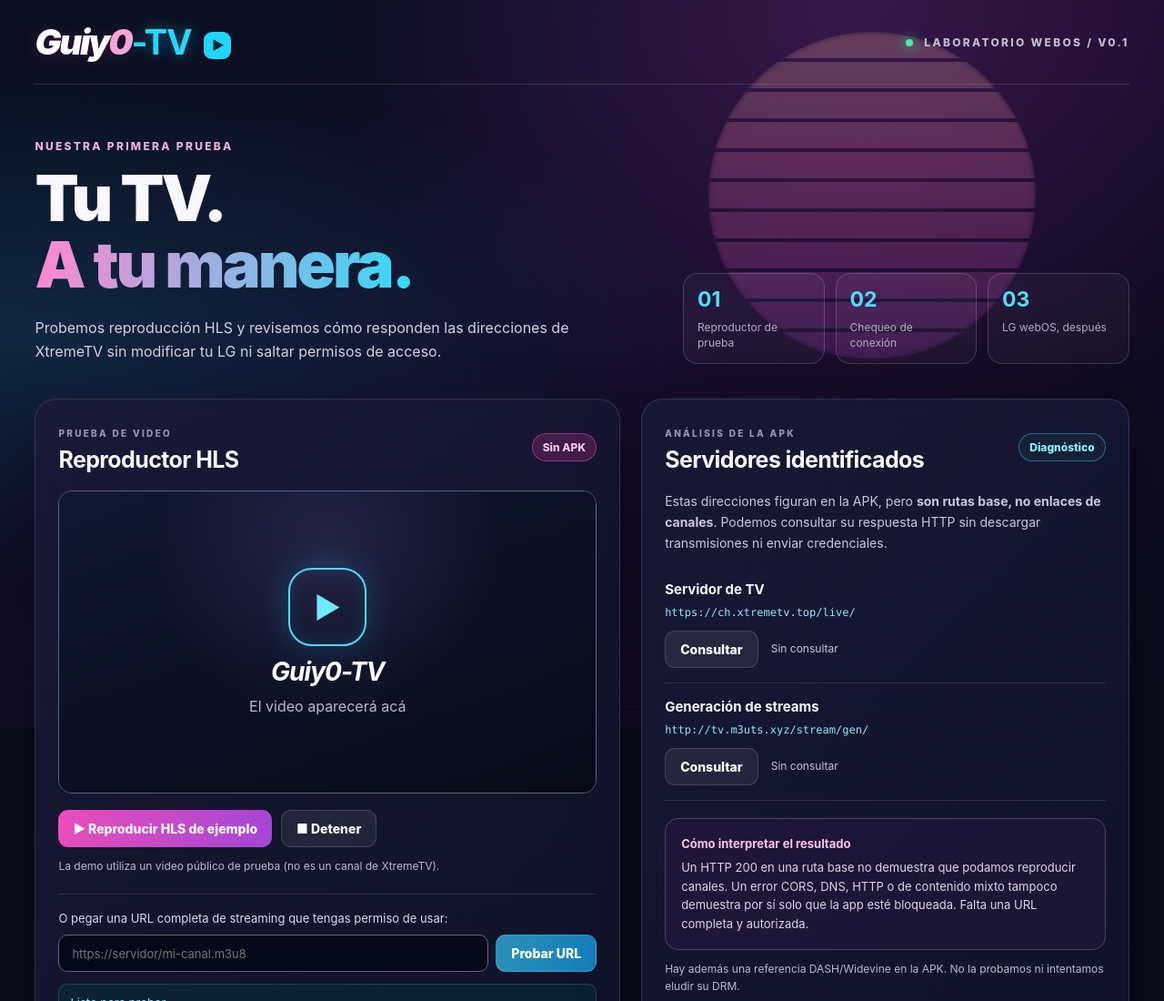
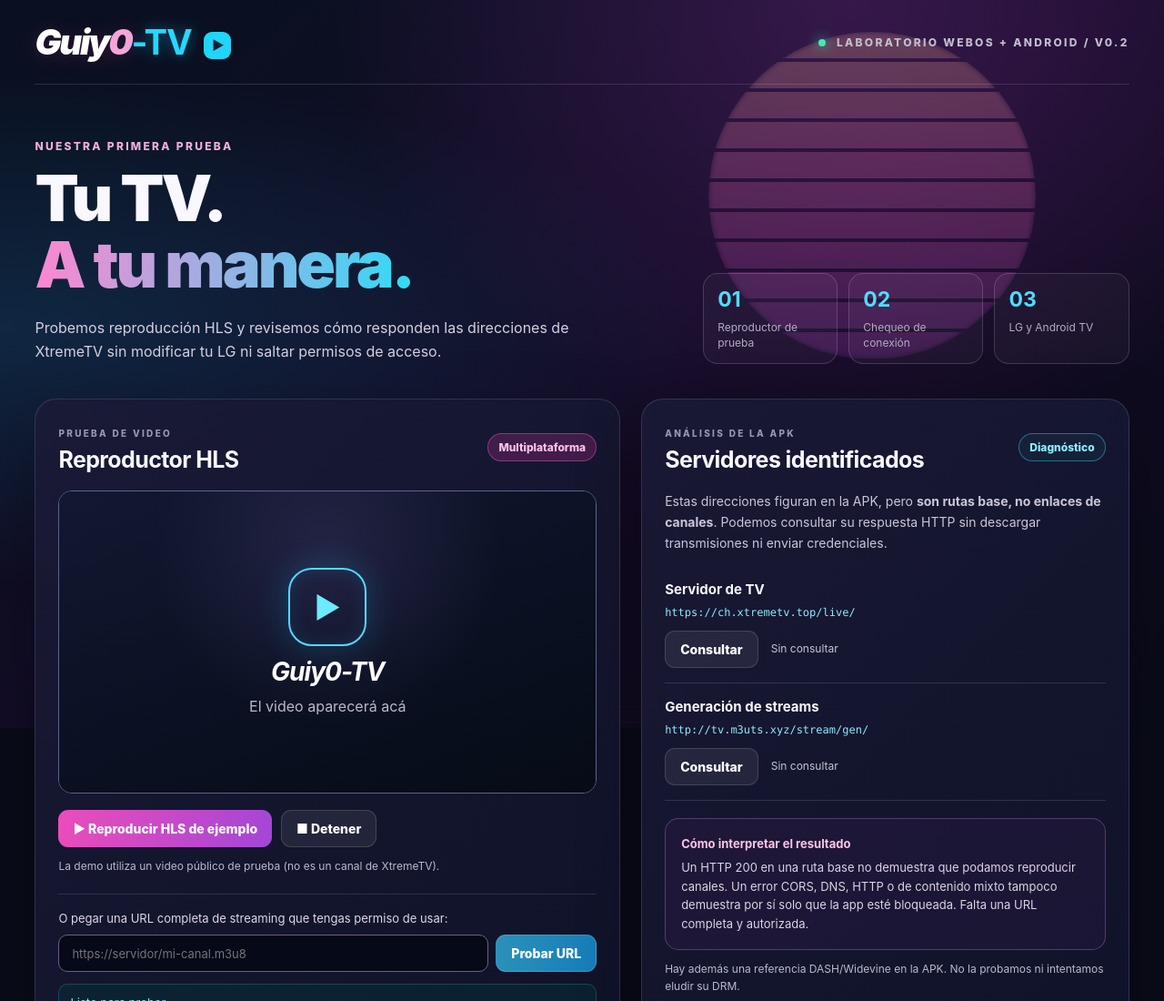
Before and after one commit to y0t3/Guiy0-TV, a plain HTML site: page index.html in a window 1280 px wide. Shown: the top 1100 px of the page at 91% size. Drawn offline with nearby package versions, Linux system fonts and the light colour scheme.

Commit message:
Guiy0-TV: actualizar interfaz para webOS y Android

```diff
--- a/index.html
+++ b/index.html
@@ -14,7 +14,7 @@
   <div class="shell">
     <header class="masthead">
       <a class="brand" href="./" aria-label="Guiy0-TV, inicio">Guiy<span>0</span><b>-TV</b><i class="play-mark">▶</i></a>
-      <div class="top-label"><span class="led"></span> LABORATORIO WEBOS / V0.1</div>
+      <div class="top-label"><span class="led"></span> LABORATORIO WEBOS + ANDROID / V0.2</div>
     </header>
     <main>
       <section class="hero">
@@ -26,12 +26,12 @@
         <div class="hero-stats" aria-label="Estado del proyecto">
           <div><strong>01</strong><span>Reproductor de prueba</span></div>
           <div><strong>02</strong><span>Chequeo de conexión</span></div>
-          <div><strong>03</strong><span>LG webOS, después</span></div>
+          <div><strong>03</strong><span>LG y Android TV</span></div>
         </div>
       </section>
       <section class="dashboard">
         <article class="panel player-panel" aria-labelledby="title-player">
-          <div class="panel-head"><div><span class="overline">PRUEBA DE VIDEO</span><h2 id="title-player">Reproductor HLS</h2></div><span class="tag">Sin APK</span></div>
+          <div class="panel-head"><div><span class="overline">PRUEBA DE VIDEO</span><h2 id="title-player">Reproductor HLS</h2></div><span class="tag">Multiplataforma</span></div>
           <div class="video-wrap">
             <video id="player" controls playsinline preload="none" aria-label="Reproductor de prueba"></video>
             <div class="video-placeholder" id="placeholder"><div class="placeholder-logo">▶</div><strong>Guiy0-TV</strong><span>El video aparecerá acá</span></div>
```
